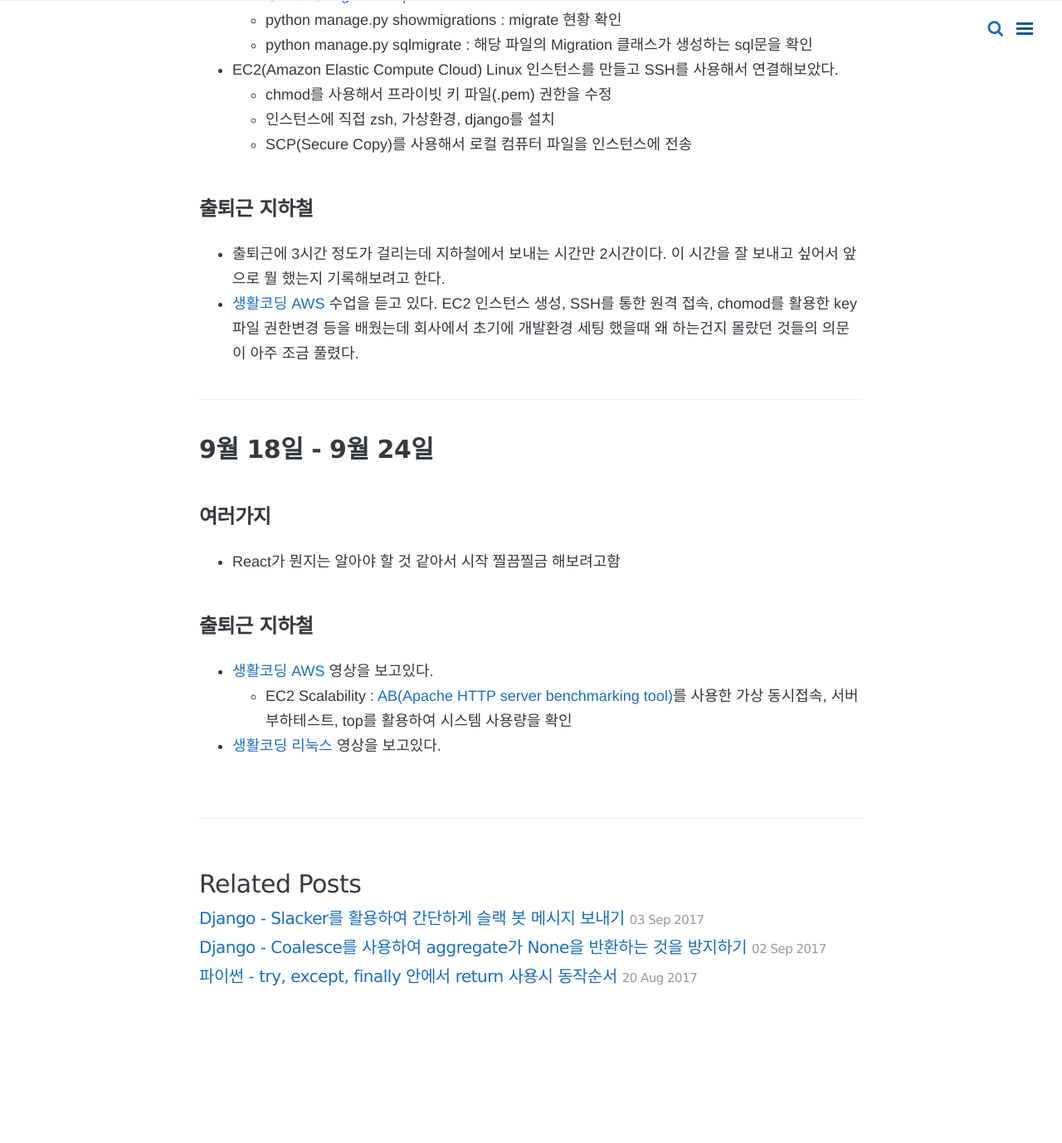
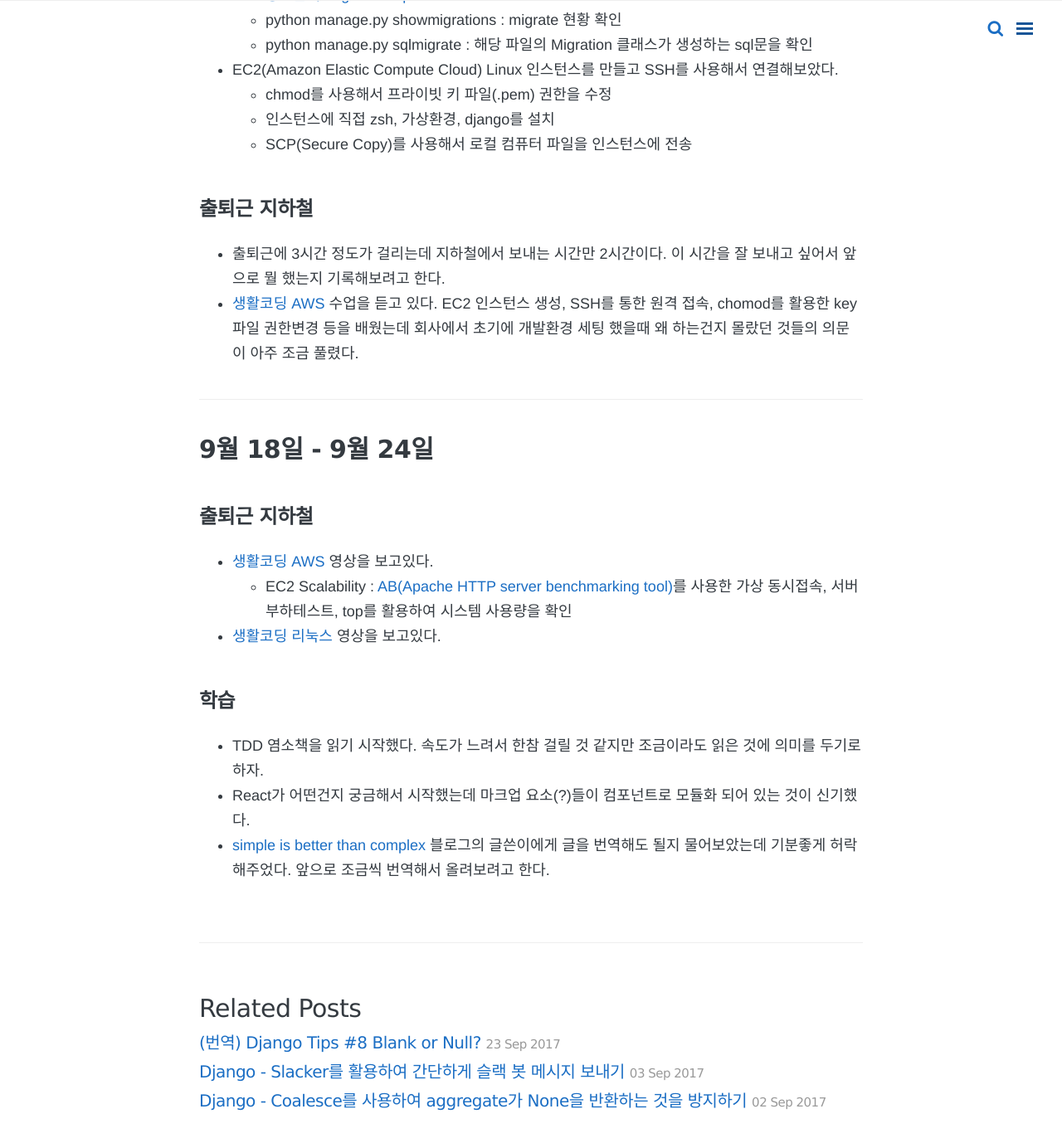
Before and after one commit to wayhome25/wayhome25.github.io, a Jekyll site: the page built from _posts/TIL(Today I Learned)/2017-09-19-TIL.md, in a window 1280 px wide and 1400 px high, scrolled down 524 px. Shown: the top 1378 px of the window at 83% size. Built offline with Jekyll 4.4.1, drawn with Linux system fonts in a browser that asks for light colours; nearby versions of some CDN libraries; comment, search, counter and statistics services are not loaded; before the commit the page ends 1774 px from its top, so only the background shows below that.

Commit message:
add blog post

````diff
--- /dev/null
+++ b/_posts/Django/2017-09-23-django-blank-null.md
@@ -0,0 +1,38 @@
+---
+layout: post
+title: (번역) Django Tips &#35;8 Blank or Null?
+category: Django
+tags: [django, slack, bot, 슬랙]
+comments: true
+---
+<br>
+
+> 장고를 공부하면서 많은 도움을 받고 있는 [simple is better than complex](https://simpleisbetterthancomplex.com/)의 [Django Tips #8 Blank or Null?](https://simpleisbetterthancomplex.com/tips/2016/07/25/django-tip-8-blank-or-null.html) 번역글입니다. 기분좋게 선뜻 번역을 허락해준 [Vitor](https://github.com/vitorfs)에게 감사드립니다.
+
+<br>
+![featured-post-image](https://i.imgur.com/sky2CPv.jpg)
+<br>
+
+장고 모델 API는 많은 개발자들이 헷갈려하는  **null** 과 **blank** 라는 2가지 비슷한 옵션을 제공한다. 내가 처음 장고를 시작했을 때, 나는 둘의 차이점에 대해서 설명할 수 없었고 항상 둘 다 사용하곤 했다. 그리고 때때로 부적절하게 사용하기도 했다.
+
+이름에서 알 수 있는 것 처럼 이 두가지는 거의 비슷한 역할을 하지만 차이점도 있다.
+
+- **Null** : DB와 관련되어 있다. (database-related) 주어진 데이터베이스 컬럼이 null 값을 가질 것인지 아닌지를 정의한다.
+- **Blank** : 유효성과 관련되어 있다. (validation-related) `form.is_valid()`가 호출될 때 폼 유효성 검사에 사용된다.
+
+그러므로 즉, `null=True, blank=False` 옵션을 가진 필드를 정의하는 것에는 문제가 없다. 이는 DB레벨에서는 해당 필드가 **NULL** 될 수 있지만, application 레벨에서는 **required** 필드인 것을 의미한다.
+
+자, 개발자들이 가장 실수하는 부분은 `CharField`, `TextField`와 같은 문자열 기반 필드에 `null=True`를 정의하는 것이다. 이 같은 실수를 피해야한다. 그렇지 않으면 "데이터 없음"에 대해 두 가지 값, 즉 **None** 과 **빈 문자열** 을 갖게된다. "데이터 없음"에 대해 두 가지 값을 갖는 것은 중복이다. 그리고 Null이 아닌 빈 문자열을 사용하는 것이 장고 컨벤션이다.
+
+따라서 만약 문자열 기반 모델 필드를 "nullable" 하게 만들고 싶다면 다음과 같이 하자.
+
+```python
+class Person(models.Model):
+  name = models.CharField(max_length=255)  # 필수
+  bio = models.TextField(max_length=500, blank=True)  # 선택 (null=True를 넣지 말자)
+  birth_date = models.DateField(null=True, blank=True)  # 선택 (여기서는 null=True를 넣을 수 있다.)
+```
+
+null과 blank 옵션의 티폴트 값은 **False** 이다.
+
+또한 특별한 케이스가 있는데, 만약 `BooleanField`에 NULL 값을 받고 싶다면, `NullBooleanField`를 대신 사용하자.
--- a/_posts/TIL(Today I Learned)/2017-09-19-TIL.md
+++ b/_posts/TIL(Today I Learned)/2017-09-19-TIL.md
@@ -29,10 +29,12 @@ published: True
 
 # 9월 18일 - 9월 24일
 
-### 여러가지
-- React가 뭔지는 알아야 할 것 같아서 시작 찔끔찔금 해보려고함
-
 ### 출퇴근 지하철
 - [생활코딩 AWS](https://opentutorials.org/course/2717/11268) 영상을 보고있다.
   - EC2 Scalability : [AB(Apache HTTP server benchmarking tool)](http://blog.hkwon.me/ab-apache-http-server-benchmarking-tool/)를 사용한 가상 동시접속, 서버부하테스트, top를 활용하여 시스템 사용량을 확인
 - [생활코딩 리눅스](https://opentutorials.org/course/2598) 영상을 보고있다.
+
+### 학습
+- TDD 염소책을 읽기 시작했다. 속도가 느려서 한참 걸릴 것 같지만 조금이라도 읽은 것에 의미를 두기로 하자.
+- React가 어떤건지 궁금해서 시작했는데 마크업 요소(?)들이 컴포넌트로 모듈화 되어 있는 것이 신기했다.
+- [simple is better than complex](https://simpleisbetterthancomplex.com/) 블로그의 글쓴이에게 글을 번역해도 될지 물어보았는데 기분좋게 허락해주었다. 앞으로 조금씩 번역해서 올려보려고 한다.
````
